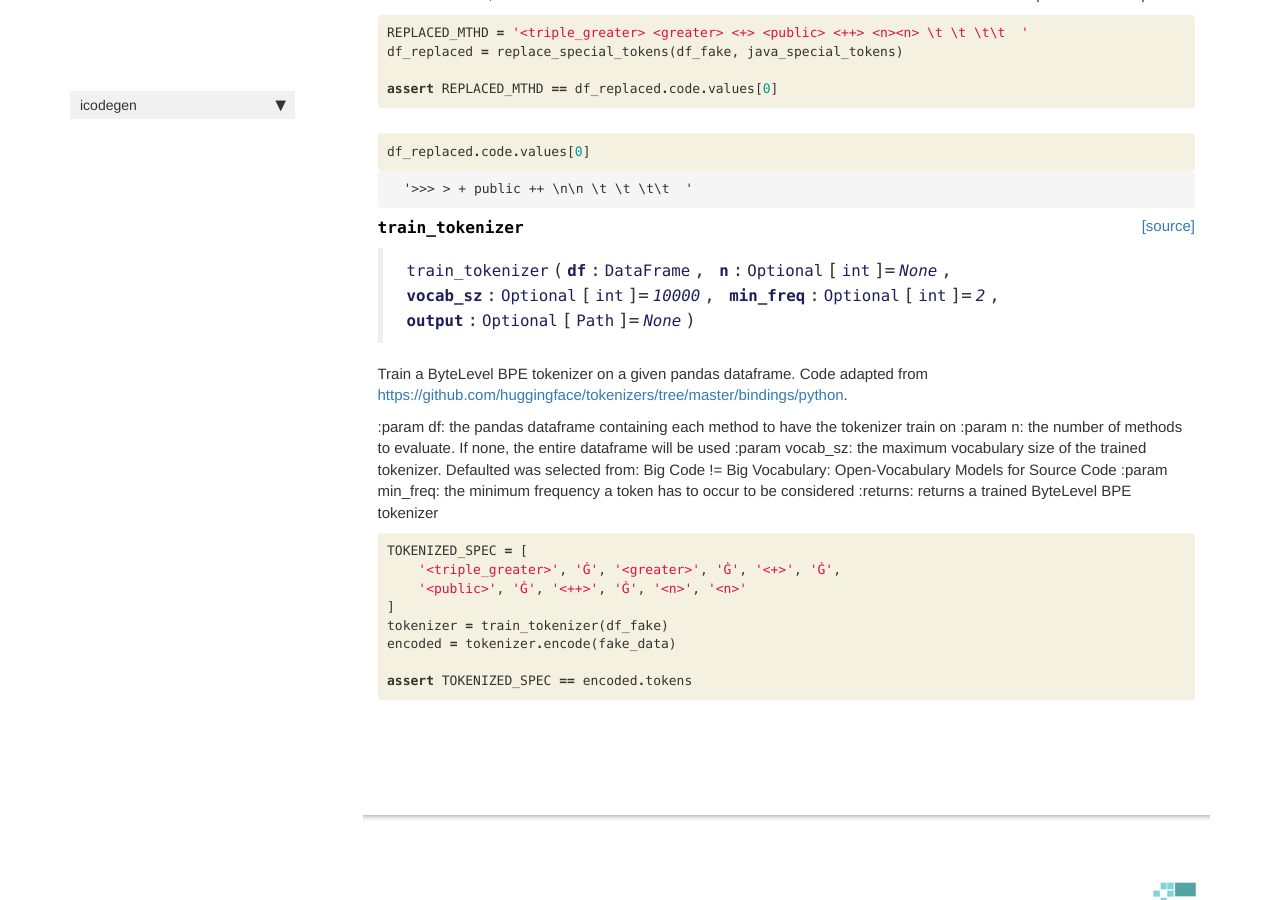
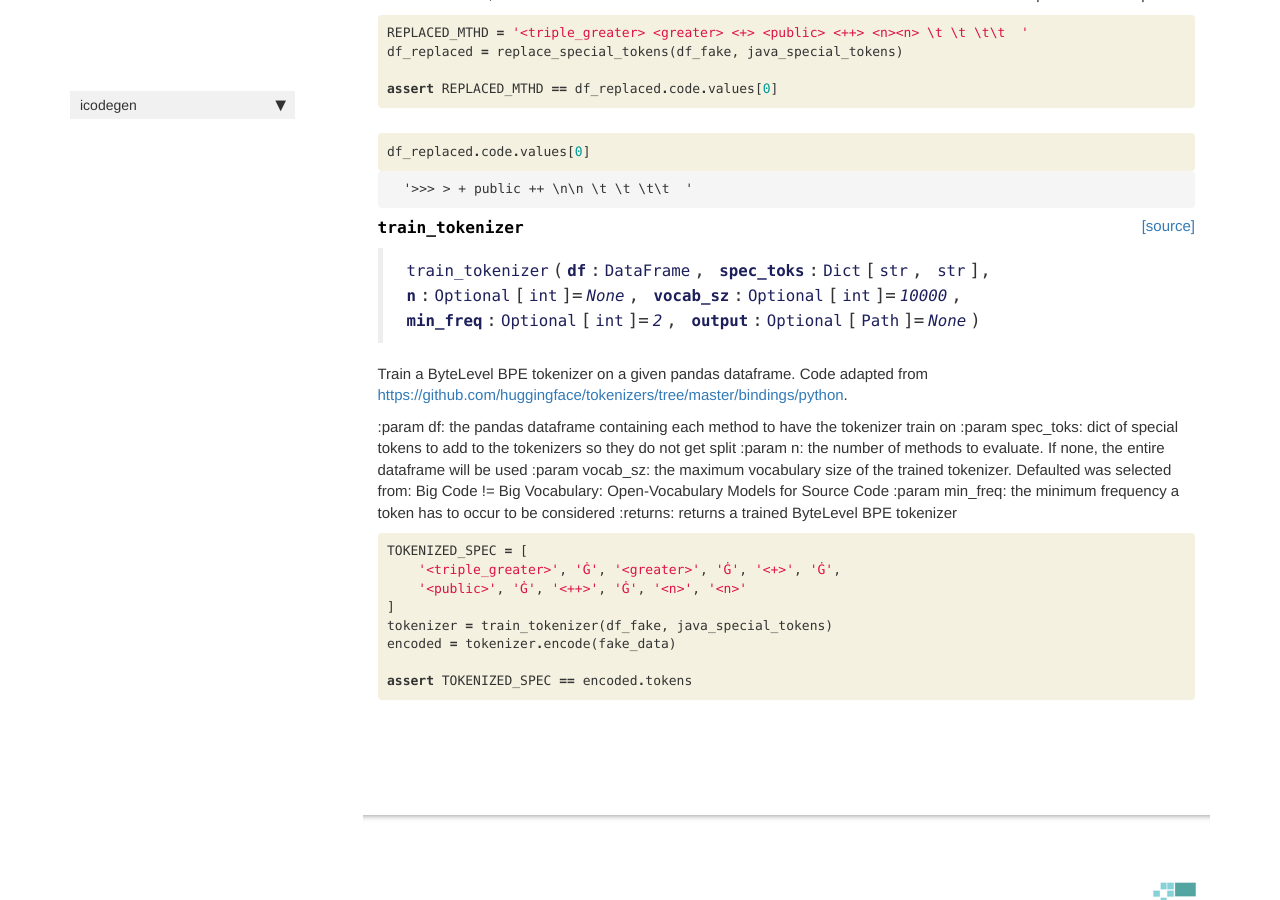
Before and after one commit to ArtificialSoftwareEngineering/InterpretingCodeGeneration, a Jekyll site: the page built from docs/data.core.html, in a window 1280 px wide and 900 px high, scrolled down 4832 px. Built offline with Jekyll 4.4.1, drawn with Linux system fonts in a browser that asks for light colours; nearby versions of some CDN libraries; comment, search, counter and statistics services are not loaded.

Commit message:
Update docs

```diff
--- a/docs/data.core.html
+++ b/docs/data.core.html
@@ -527,10 +527,11 @@ nb_path: "nbs/00_data.core.ipynb"
 
 
 <div class="output_markdown rendered_html output_subarea ">
-<h4 id="train_tokenizer" class="doc_header"><code>train_tokenizer</code><a href="https://github.com/danaderp/InterpretingCodeGeneration/tree/master/icodegen/data/core.py#L183" class="source_link" style="float:right">[source]</a></h4><blockquote><p><code>train_tokenizer</code>(<strong><code>df</code></strong>:<code>DataFrame</code>, <strong><code>n</code></strong>:<code>Optional</code>[<code>int</code>]=<em><code>None</code></em>, <strong><code>vocab_sz</code></strong>:<code>Optional</code>[<code>int</code>]=<em><code>10000</code></em>, <strong><code>min_freq</code></strong>:<code>Optional</code>[<code>int</code>]=<em><code>2</code></em>, <strong><code>output</code></strong>:<code>Optional</code>[<code>Path</code>]=<em><code>None</code></em>)</p>
+<h4 id="train_tokenizer" class="doc_header"><code>train_tokenizer</code><a href="https://github.com/danaderp/InterpretingCodeGeneration/tree/master/icodegen/data/core.py#L183" class="source_link" style="float:right">[source]</a></h4><blockquote><p><code>train_tokenizer</code>(<strong><code>df</code></strong>:<code>DataFrame</code>, <strong><code>spec_toks</code></strong>:<code>Dict</code>[<code>str</code>, <code>str</code>], <strong><code>n</code></strong>:<code>Optional</code>[<code>int</code>]=<em><code>None</code></em>, <strong><code>vocab_sz</code></strong>:<code>Optional</code>[<code>int</code>]=<em><code>10000</code></em>, <strong><code>min_freq</code></strong>:<code>Optional</code>[<code>int</code>]=<em><code>2</code></em>, <strong><code>output</code></strong>:<code>Optional</code>[<code>Path</code>]=<em><code>None</code></em>)</p>
 </blockquote>
 <p>Train a ByteLevel BPE tokenizer on a given pandas dataframe. Code adapted from <a href="https://github.com/huggingface/tokenizers/tree/master/bindings/python">https://github.com/huggingface/tokenizers/tree/master/bindings/python</a>.</p>
 <p>:param df: the pandas dataframe containing each method to have the tokenizer train on
+:param spec_toks: dict of special tokens to add to the tokenizers so they do not get split
 :param n: the number of methods to evaluate. If none, the entire dataframe will be used
 :param vocab_sz: the maximum vocabulary size of the trained tokenizer. Defaulted was selected from: Big Code != Big Vocabulary: Open-Vocabulary Models for Source Code
 :param min_freq: the minimum frequency a token has to occur to be considered
@@ -557,7 +558,7 @@ nb_path: "nbs/00_data.core.ipynb"
     <span class="s1">&#39;&lt;triple_greater&gt;&#39;</span><span class="p">,</span> <span class="s1">&#39;Ġ&#39;</span><span class="p">,</span> <span class="s1">&#39;&lt;greater&gt;&#39;</span><span class="p">,</span> <span class="s1">&#39;Ġ&#39;</span><span class="p">,</span> <span class="s1">&#39;&lt;+&gt;&#39;</span><span class="p">,</span> <span class="s1">&#39;Ġ&#39;</span><span class="p">,</span>
     <span class="s1">&#39;&lt;public&gt;&#39;</span><span class="p">,</span> <span class="s1">&#39;Ġ&#39;</span><span class="p">,</span> <span class="s1">&#39;&lt;++&gt;&#39;</span><span class="p">,</span> <span class="s1">&#39;Ġ&#39;</span><span class="p">,</span> <span class="s1">&#39;&lt;n&gt;&#39;</span><span class="p">,</span> <span class="s1">&#39;&lt;n&gt;&#39;</span>
 <span class="p">]</span>
-<span class="n">tokenizer</span> <span class="o">=</span> <span class="n">train_tokenizer</span><span class="p">(</span><span class="n">df_fake</span><span class="p">)</span>
+<span class="n">tokenizer</span> <span class="o">=</span> <span class="n">train_tokenizer</span><span class="p">(</span><span class="n">df_fake</span><span class="p">,</span> <span class="n">java_special_tokens</span><span class="p">)</span>
 <span class="n">encoded</span> <span class="o">=</span> <span class="n">tokenizer</span><span class="o">.</span><span class="n">encode</span><span class="p">(</span><span class="n">fake_data</span><span class="p">)</span>
 
 <span class="k">assert</span> <span class="n">TOKENIZED_SPEC</span> <span class="o">==</span> <span class="n">encoded</span><span class="o">.</span><span class="n">tokens</span>
```
